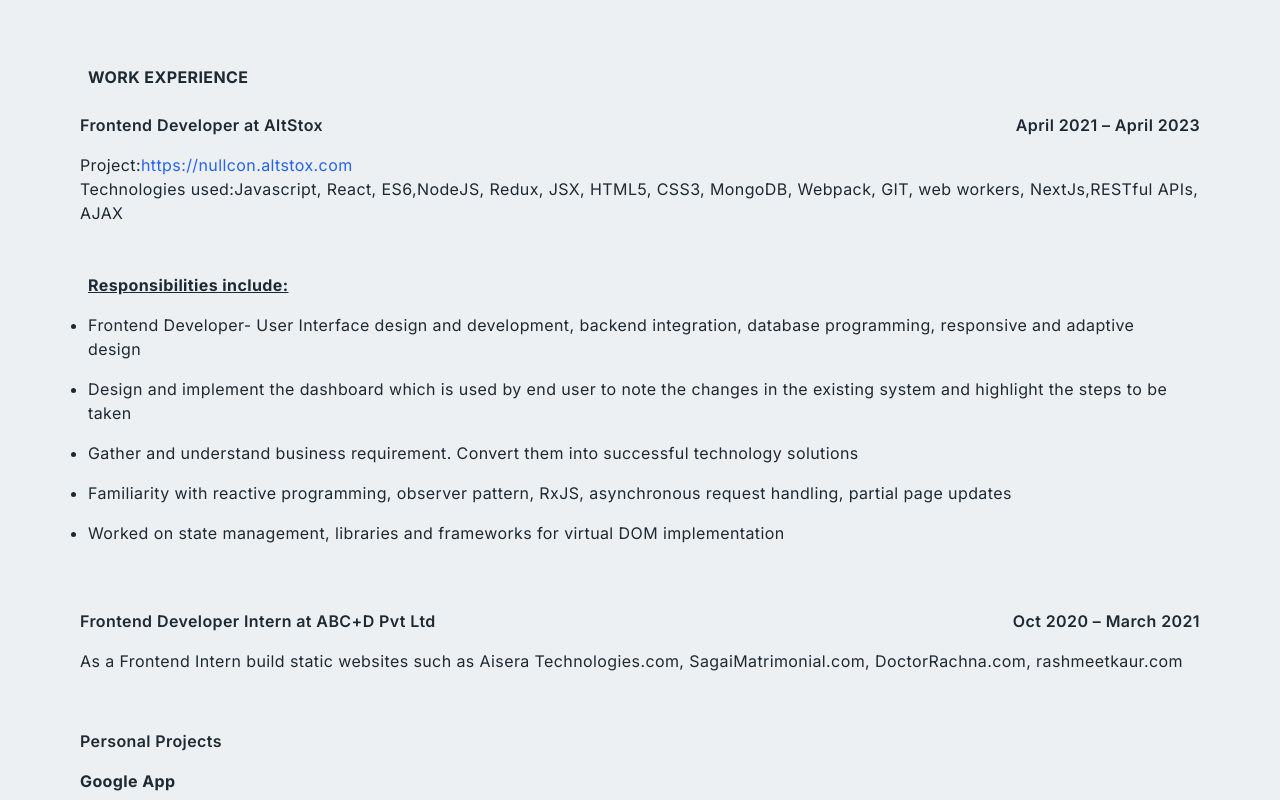
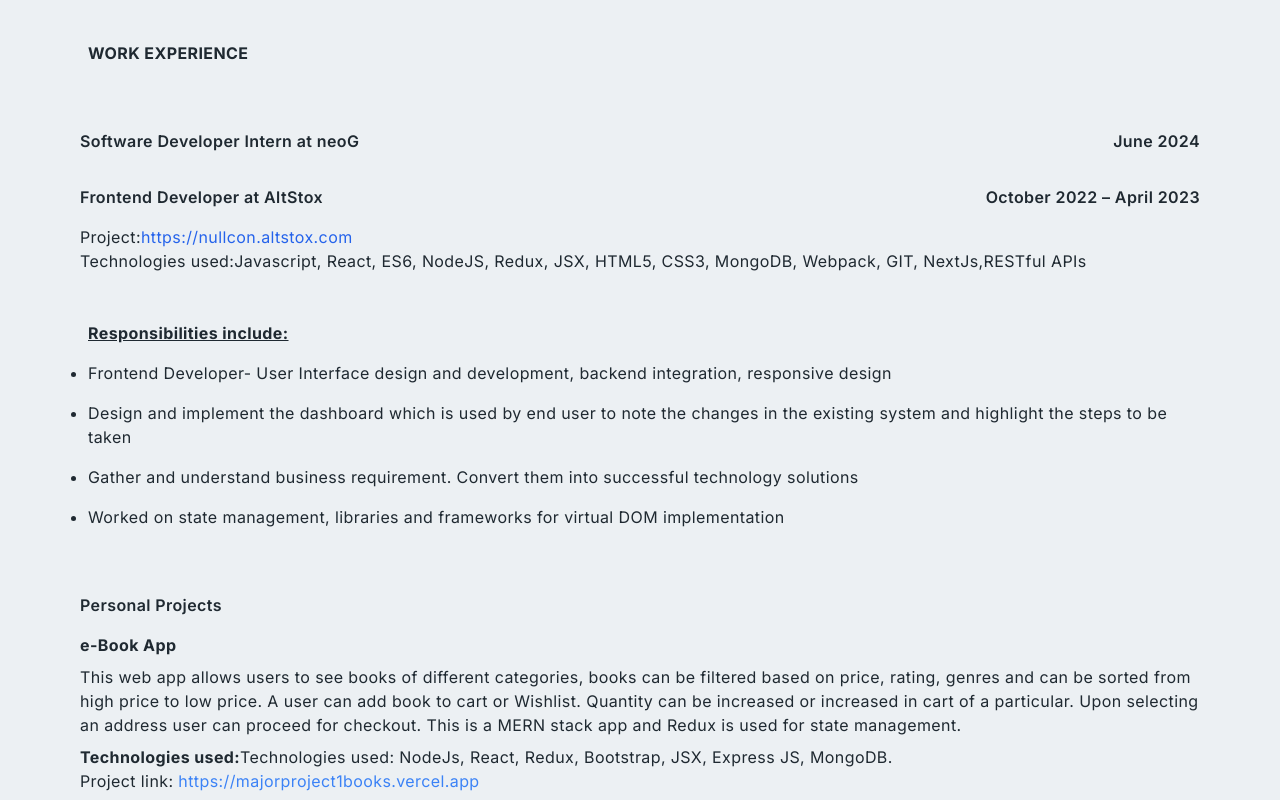
Before and after one commit to sonykikuma/portfolio-v2, a Next.js app: page /resume in a window 1280 px wide. Shown: the part 940-1740 px from the top of the page. Built offline with nearby package versions, Linux system fonts and the light colour scheme.

Commit message:
updated resume and project

```diff
--- a/app/components/About.js
+++ b/app/components/About.js
@@ -12,19 +12,19 @@
           </p>
           <h2 className="py-4">Who I am</h2>
           <p className="py-2 text-gray-600">
-            I specialize in building mobile responsive front-end UI applications
-            that connect with API’s and other backend technologies. I’m
-            passionate about learning new technologies and understand there is
-            more than one way to accomplish a task. Though I am most proficient
-            in building front-end applications using HTML, CSS, Javascript, and
-            React, I am a quick learner and can pick up new tech stacks as
-            needed. I believe that being a great developer is not using one
-            specific language, but choosing the best tool for the job.
+            I specialize in building mobile responsive full stack/Frontend UI
+            applications that connect with API’s and other backend technologies.
+            I’m passionate about learning new technologies and understand there
+            is more than one way to accomplish a task. Though I am most
+            proficient in building front-end applications using HTML, CSS,
+            Javascript, Bootstrap and React, I am a quick learner and can pick
+            up new tech stacks as needed. I believe that being a great developer
+            is not using one specific language, but choosing the best tool for
+            the job. I am a MERN full-stack developer.
           </p>
           <p className="py-2 text-gray-600">
-            I started web developement in 2021. I have experience working
-            directly with clients and taking mock wireframes all the way to
-            deployed applications.
+            I started web developement in 2022. I have experience working in
+            taking mock wireframes all the way to deployed applications.
           </p>
           <Link href="/#projects">
             <p className="py-2 text-gray-600 underline cursor-pointer">
--- a/app/components/Projects.js
+++ b/app/components/Projects.js
@@ -11,9 +11,9 @@
         <h2 className="py-4">What I&apos;ve Built</h2>
         <div className="grid md:grid-cols-2 gap-8">
           <ProjectItem
-            title="Google Clone"
-            backgroundImg="/assets/projects/google1.png"
-            projectUrl="https://github.com/sonykikuma/google-clone-latest"
+            title="e-Book App"
+            backgroundImg="/assets/projects/e-book store.png"
+            projectUrl="https://github.com/sonykikuma/majorproject1books"
           />
 
           <ProjectItem
--- a/app/components/Techniskills.js
+++ b/app/components/Techniskills.js
@@ -7,7 +7,7 @@
   },
   {
     idname: "Libraries/Frameworks",
-    feat: "JSX,ReactJS, Redux,NextJS,Tailwindcss",
+    feat: "Bootstrap, ReactJS, Redux, NextJS,Tailwindcss",
   },
 
   /* {
@@ -43,7 +43,7 @@
 
   {
     idname: "Tools",
-    feat: "NPM,Webpack, Jenkins, Chrome Development Tools",
+    feat: "NPM, Webpack, Chrome Development Tools",
   },
 ];
 
--- a/app/components/Workexp.js
+++ b/app/components/Workexp.js
@@ -6,9 +6,20 @@
     <>
       <div className=" pt-10 sm:mx-20">
         <h4 className=" p-2 "> WORK EXPERIENCE</h4>
+
+        <div className=" pt-10 ">
+          <div className=" pt-4  flex justify-between">
+            <div className="font-semibold">
+              Software Developer Intern at neoG
+            </div>
+            <div className="font-semibold">June 2024 </div>
+          </div>
+          <p className="pt-4 "></p>
+        </div>
+
         <div className="pt-4  flex justify-between">
           <div className="font-semibold"> Frontend Developer at AltStox</div>
-          <div className="font-semibold">April 2021 – April 2023</div>
+          <div className="font-semibold">October 2022 – April 2023</div>
         </div>
         <p className="pt-4">
           Project:
@@ -17,8 +28,8 @@
           </Link>
         </p>
         <p>
-          Technologies used:Javascript, React, ES6,NodeJS, Redux, JSX, HTML5,
-          CSS3, MongoDB, Webpack, GIT, web workers, NextJs,RESTful APIs, AJAX
+          Technologies used:Javascript, React, ES6, NodeJS, Redux, JSX, HTML5,
+          CSS3, MongoDB, Webpack, GIT, NextJs,RESTful APIs
         </p>
       </div>
       {/*responsibilities8*/}
@@ -27,7 +38,7 @@
           <h3 className="underline">Responsibilities include:</h3>
           <li className="pt-4 ">
             Frontend Developer- User Interface design and development, backend
-            integration, database programming, responsive and adaptive design{" "}
+            integration, responsive design{" "}
           </li>
           <li className="pt-4 ">
             Design and implement the dashboard which is used by end user to note
@@ -39,52 +50,37 @@
             successful technology solutions
           </li>
           <li className="pt-4">
-            Familiarity with reactive programming, observer pattern, RxJS,
-            asynchronous request handling, partial page updates
-          </li>
-          <li className="pt-4">
             Worked on state management, libraries and frameworks for virtual DOM
             implementation
           </li>
         </ul>
       </div>
       <div className=" pt-10 sm:mx-20">
-        <div className=" pt-4  flex justify-between">
-          <div className="font-semibold">
-            Frontend Developer Intern at ABC+D Pvt Ltd
-          </div>
-          <div className="font-semibold">Oct 2020 – March 2021</div>
-        </div>
-        <p className="pt-4 ">
-          As a Frontend Intern build static websites such as Aisera
-          Technologies.com, SagaiMatrimonial.com, DoctorRachna.com,
-          rashmeetkaur.com
-        </p>
-      </div>
-      <div className=" pt-10 sm:mx-20">
         <div className=" pt-4  ">
           <div className="font-semibold">Personal Projects</div>
           <div className=" pt-4  ">
-            <div className="font-bold">Google App</div>
+            <div className="font-bold">e-Book App</div>
           </div>
           <p className="pt-2 ">
-            This web app allows users to search for information on the internet,
-            similar to the Google search engine. It is powered by the google
-            custom search api, which allows it to display results that are
-            exactly the same as those provided by Google.{" "}
+            This web app allows users to see books of different categories,
+            books can be filtered based on price, rating, genres and can be
+            sorted from high price to low price. A user can add book to cart or
+            Wishlist. Quantity can be increased or increased in cart of a
+            particular. Upon selecting an address user can proceed for checkout.
+            This is a MERN stack app and Redux is used for state management.{" "}
           </p>
           <p className="pt-2 ">
-            <strong>Technologies used:</strong> JavaScript, React, NextJS,
-            TailwindCSS JSX, HTML5, CSS3, NodeJS, GitHub{" "}
+            <strong>Technologies used:</strong>
+            Technologies used: NodeJs, React, Redux, Bootstrap, JSX, Express JS,
+            MongoDB.
           </p>
           <p>
             Project link:{" "}
             <Link
               className="text-blue-500"
-              href="https://google-clone-latest.vercel.app/
-"
+              href="https://majorproject1books.vercel.app"
             >
-              https://google-clone-latest.vercel.app/
+              https://majorproject1books.vercel.app{" "}
             </Link>
           </p>
         </div>
```
Also changed, not shown: public/assets/projects/e-book store.png (added).
